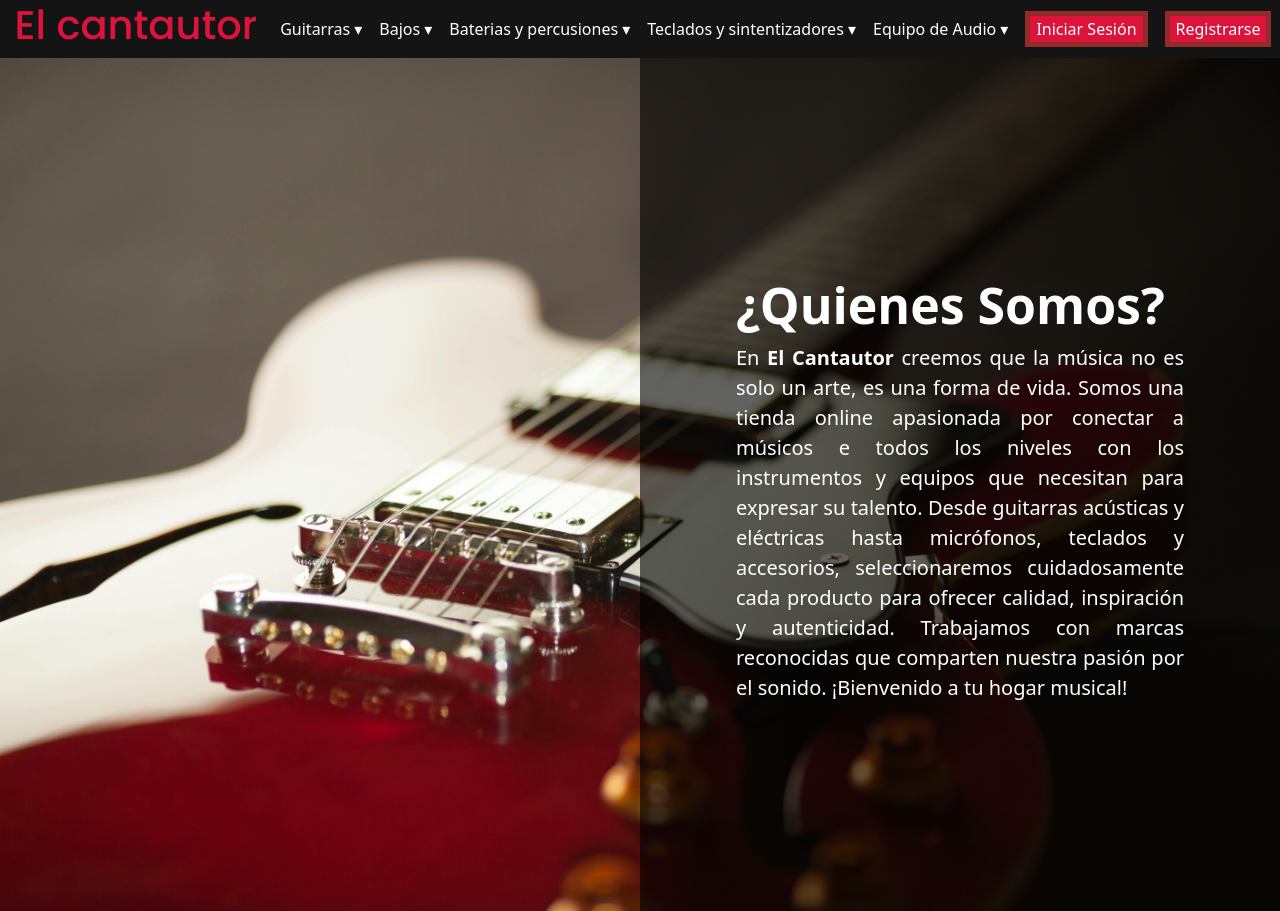
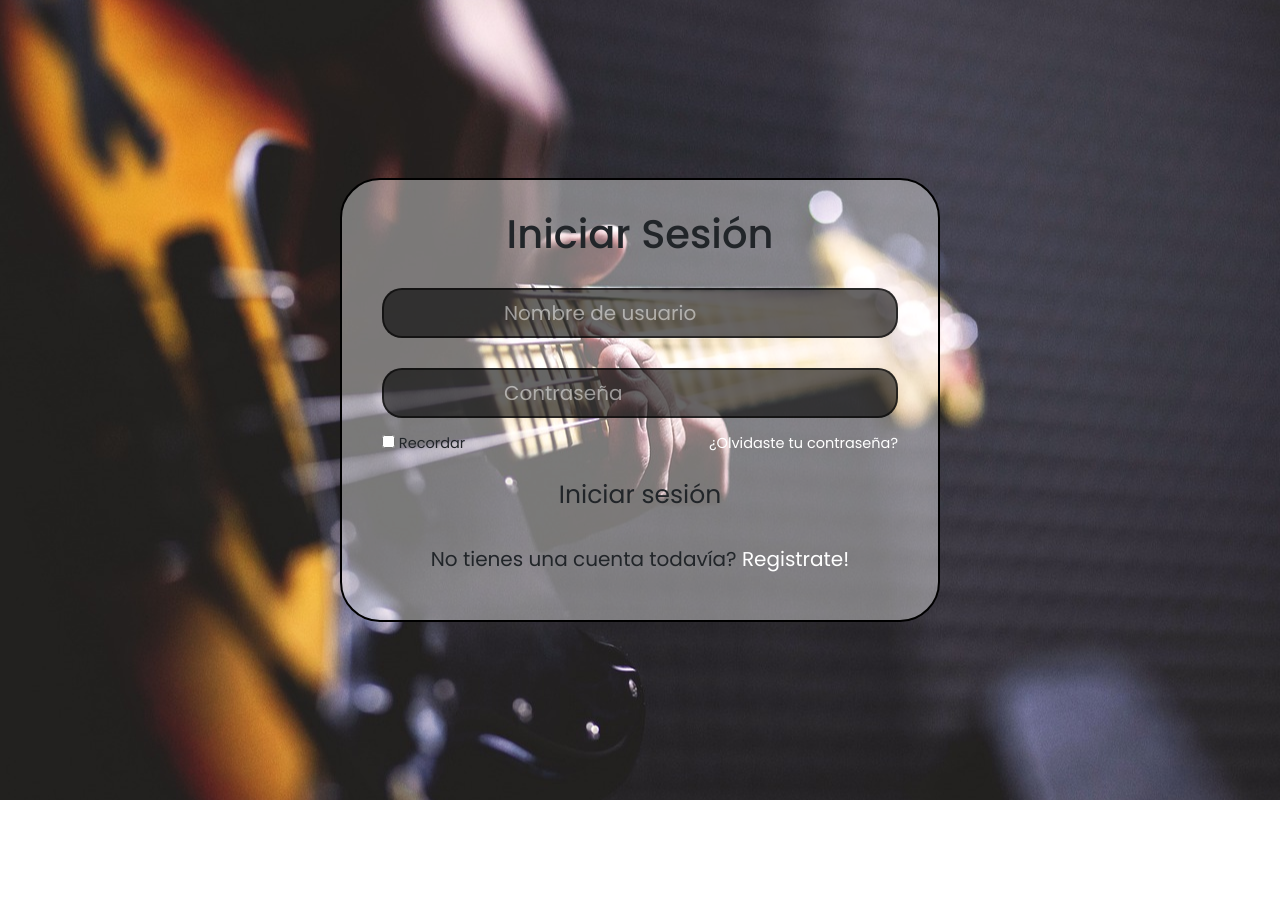
Before and after one commit to Jose-Manuel-Rendon-Castro/elcantautor, a React (Vite) app in the folder react/: page /login in a window 1280 px wide. After the commit the page ends 800 px from the top, so only its background shows below. Built offline with nearby package versions, Linux system fonts and the light colour scheme; a web font is replaced by a local one.

Commit message:
Enlacé el login con la pagina

```diff
--- a/react/src/components/header/Header.tsx
+++ b/react/src/components/header/Header.tsx
@@ -58,7 +58,7 @@ function Header() {
                             <li><a href="#">Consolas de audio</a></li>
                         </ul>
                     </li>
-                    <a href="react/src/pages/login/Login.tsx">
+                    <a href="/login">
                         <button>
                             <span>Iniciar Sesión</span>
                         </button>
--- a/react/src/main.tsx
+++ b/react/src/main.tsx
@@ -1,11 +1,23 @@
 import { StrictMode } from 'react'
 import { createRoot } from 'react-dom/client'
-import { createBrowserRouter } from 'react-router-dom'
+import { createBrowserRouter, RouterProvider } from 'react-router-dom'
 import App from './pages/inicio/MainPage.tsx'
 import 'bootstrap/dist/css/bootstrap.css'
+import Login from './pages/login/Login.tsx'
+
+const router = createBrowserRouter([
+  {
+  path: '/',
+  element: <App />
+  },
+  {
+    path: '/login',
+    element: <Login />
+  }
+])
 
 createRoot(document.getElementById('root')!).render(
   <StrictMode>
-    <App></App>
+    <RouterProvider router={router}/>
   </StrictMode>,
 )
--- a/react/src/pages/login/Login.tsx
+++ b/react/src/pages/login/Login.tsx
@@ -1,31 +1,34 @@
 import { Fragment } from "react/jsx-runtime";
+import './loginStyle.css'
 
 function Login() {
     return (
         <Fragment>
+            <div className="body">
                 <div className="wrapper">
                     <form action="">
-                <h1>Login</h1>
+                    <h1>Iniciar Sesión</h1>
                         <div className="input-box">
-                        <input type="text" placeholder="Username" required></input>
+                            <input type="text" placeholder="Nombre de usuario" required />
                             <i className='bx bxs-user'></i>
                         </div>
                         <div className="input-box">
-                        <input type="password" placeholder="Password" required></input>
+                            <input type="password" placeholder="Contraseña" required />
                             <i className='bx bxs-lock-alt'></i>
                         </div>
 
                         <div className="remember-forgot">
-                        <label><input type="checkbox">Remember me</input></label>
-                        <a href="#">Forgot password?</a>
+                            <label><input type="checkbox" /> Recordar</label>
+                            <a href="#">¿Olvidaste tu contraseña?</a>
                         </div>
-                    <button type="submit" className="btn">Login</button>
+                        <button type="submit" className="btn">Iniciar sesión</button>
 
                         <div className="register-link">
-                        <p>Don't have an account? <a
-                        href="#">Register</a></p>
+                            <p>No tienes una cuenta todavía?  <a
+                            href="#"> Registrate!</a></p>
                         </div>
                     </form>
+                </div>
             </div>
         </Fragment>
     )
--- a/react/src/pages/login/loginStyle.css
+++ b/react/src/pages/login/loginStyle.css
@@ -7,8 +7,8 @@
     box-sizing: border-box;
 }
 
-body {
-    background-image: url("./images/bass-guitar-login.jpg");
+.body {
+    background-image: url("../../assets/bass-guitar-login.jpg");
     background-size: cover;
     background-repeat: no-repeat;
     background-position: center;
```
Also changed, not shown: react/src/assets/bass-guitar-login.jpg (added). Lines whose indentation alone changed are shown as unchanged.
